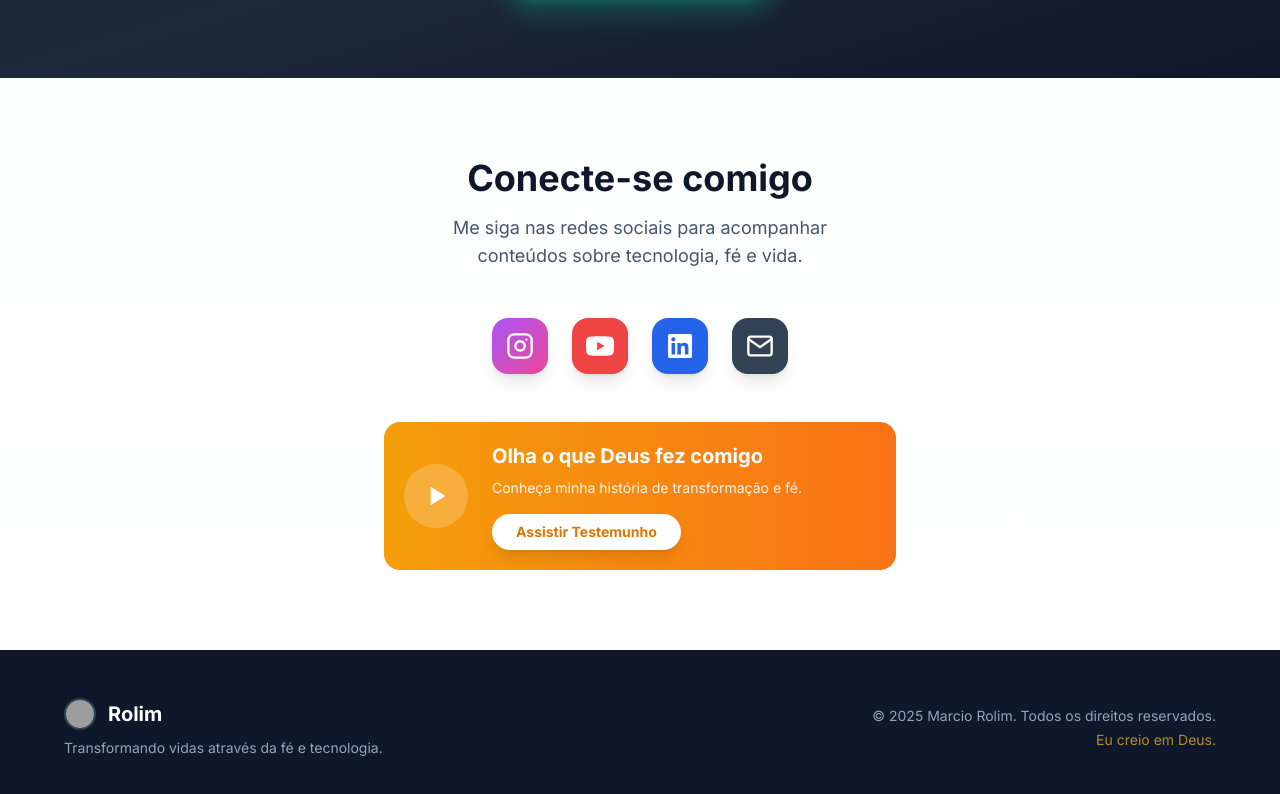
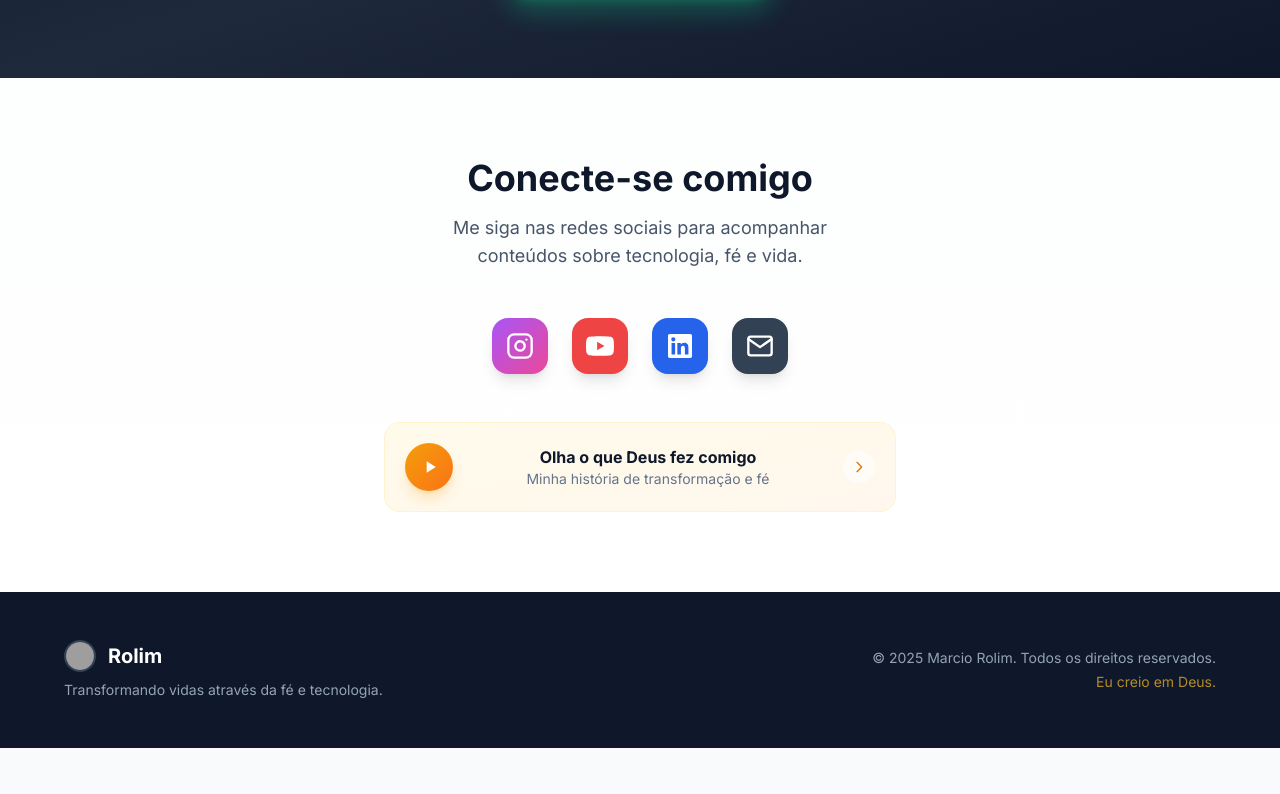
Before and after one commit to mrolimdev/Site-Pessoal-Marcio-Rolim, a React (Vite) app: page / in a window 1280 px wide. Shown: the part 2192-2986 px from the top of the page. After the commit the page ends 2940 px from the top, so only its background shows below. Built offline with nearby package versions, Linux system fonts and the light colour scheme; grey boxes are pictures that could not be loaded.

Commit message:
style: Redesign the testimony video section UI with a new card-like layout, hover effects, and updated typography.

```diff
--- a/App.tsx
+++ b/App.tsx
@@ -450,28 +450,33 @@ function App() {
 
             {/* Testimony Video Section */}
             <div className="mt-8 max-w-lg mx-auto">
-              <div className="bg-gradient-to-r from-amber-500 to-orange-500 rounded-2xl p-4 md:p-5 text-white relative overflow-hidden">
-                <div className="flex flex-col sm:flex-row items-center gap-6">
-                  <div className="flex-shrink-0">
-                    <div className="w-16 h-16 bg-white/20 rounded-full flex items-center justify-center">
-                      <svg className="h-8 w-8 text-white" viewBox="0 0 24 24" fill="currentColor">
-                        <path d="M8 5v14l11-7z" />
-                      </svg>
-                    </div>
+              <div
+                onClick={() => setIsVideoOpen(true)}
+                className="group relative bg-gradient-to-br from-amber-50 to-orange-50 rounded-2xl p-5 border border-amber-100/80 cursor-pointer hover:shadow-lg hover:border-amber-200 transition-all duration-300"
+              >
+                <div className="flex items-center gap-4">
+                  {/* Play Button */}
+                  <div className="flex-shrink-0 w-12 h-12 bg-gradient-to-br from-amber-500 to-orange-500 rounded-full flex items-center justify-center shadow-lg shadow-amber-500/25 group-hover:scale-105 transition-transform">
+                    <svg className="h-5 w-5 text-white ml-0.5" viewBox="0 0 24 24" fill="currentColor">
+                      <path d="M8 5v14l11-7z" />
+                    </svg>
                   </div>
-                  <div className="text-center sm:text-left flex-1">
-                    <h3 className="text-xl font-bold mb-2">
+
+                  {/* Content */}
+                  <div className="flex-1 min-w-0">
+                    <h3 className="text-base font-bold text-slate-900 group-hover:text-amber-700 transition-colors">
                       Olha o que Deus fez comigo
                     </h3>
-                    <p className="text-white/90 text-sm mb-4">
-                      Conheça minha história de transformação e fé.
+                    <p className="text-slate-500 text-sm">
+                      Minha história de transformação e fé
                     </p>
-                    <button
-                      onClick={() => setIsVideoOpen(true)}
-                      className="inline-flex items-center gap-2 bg-white text-amber-600 px-6 py-2 rounded-full font-bold text-sm hover:bg-amber-50 transition-all shadow-lg hover:scale-105"
-                    >
-                      Assistir Testemunho
-                    </button>
+                  </div>
+
+                  {/* Arrow */}
+                  <div className="flex-shrink-0 w-8 h-8 rounded-full bg-white/60 flex items-center justify-center group-hover:bg-amber-100 transition-colors">
+                    <svg className="w-4 h-4 text-amber-600 group-hover:translate-x-0.5 transition-transform" fill="none" viewBox="0 0 24 24" stroke="currentColor">
+                      <path strokeLinecap="round" strokeLinejoin="round" strokeWidth={2} d="M9 5l7 7-7 7" />
+                    </svg>
                   </div>
                 </div>
               </div>
```
